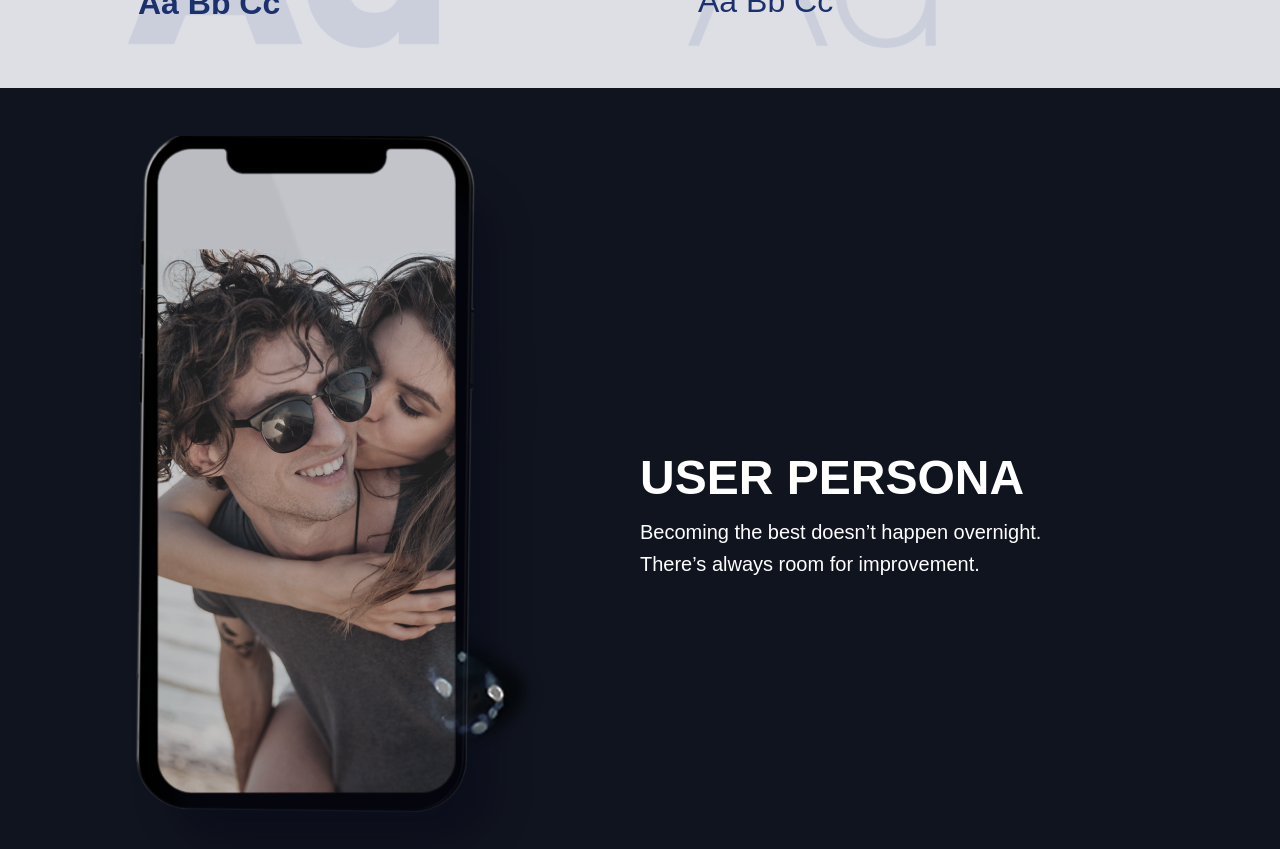
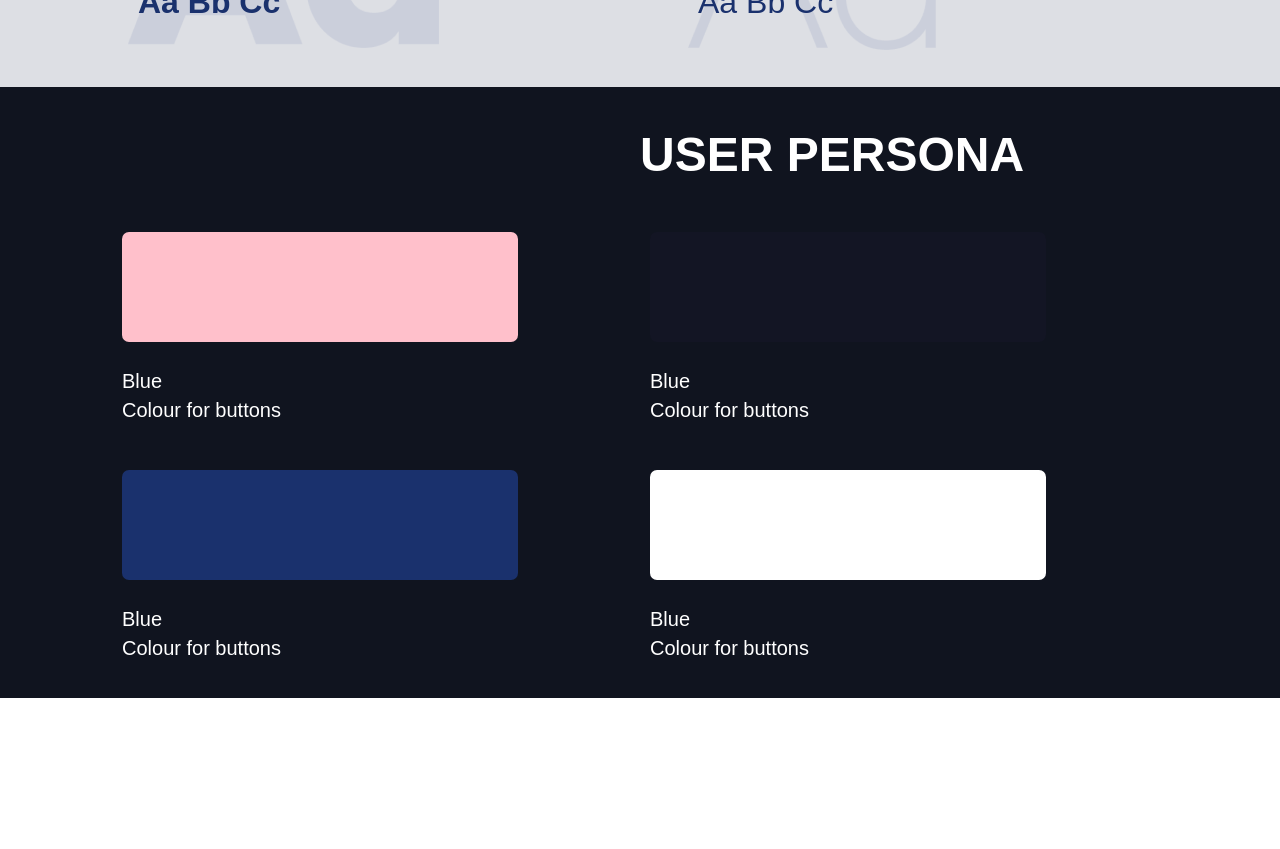
Before and after one commit to szmdm/joanna_starostecka_portfolio, a React (Create React App) app: page /project/Gillette in a window 1280 px wide. Shown: the part 2760-3609 px from the top of the page. After the commit the page ends 3458 px from the top, so only its background shows below. Built offline with nearby package versions, Linux system fonts and the light colour scheme.

Commit message:
gillette project upload

```diff
--- a/src/components/ProjectDone/ProjectDone.js
+++ b/src/components/ProjectDone/ProjectDone.js
@@ -1,6 +1,7 @@
 import React from "react";
 import {
   BiggerContainerGilette,
+  InsideBiggerContainerGilette,
   BCGOne,
   BCGTwo,
   SmallerContainerGilette,
@@ -14,6 +15,9 @@ import {
   BGTitle,
   BGContent,
   SCGImg,
+  ColorContainer,
+  ColorBox,
+  TextBox,
 } from "./projectDoneStyle";
 import BCGOne_1 from "../../assets/projectsDone/pDGillette/IPad_01-1.png";
 import BCGTwo_1 from "../../assets/projectsDone/pDGillette/Gillette_logo_02-1.png";
@@ -34,7 +38,7 @@ const ProjectDoneGilette = () => {
             <img src={BCGOne_1} alt="content presented on tablet" />
           </div>
         </BCGOne>
-        <BCGTwo>
+        <BCGTwo margin="100px 0 100px 0">
           <BGHead width="auto" display="flex">
             <img src={BCGTwo_1} alt="gillette logo" />
             <BGHeadDescription1 textcolor="#fff">
@@ -84,7 +88,7 @@ const ProjectDoneGilette = () => {
             <img src={BCGImg_1} alt="young couple on a smartphone screen" />
           </div>
         </BCGOne>
-        <BCGTwo>
+        <BCGTwo margin="100px 0 100px 0">
           <BGContent>
             <BGTitle textcolor="#fff">
               User persona
@@ -107,7 +111,7 @@ const ProjectDoneGilette = () => {
               <br /> There’s always room for improvement.
             </BGHeadDescription2>
           </BGHead>
-          <BGContent>
+          <BGContent height="200px">
             <SCGImg>
               <img src={SCGImg_4} alt="" height="171px" width="311px" />
             </SCGImg>
@@ -118,7 +122,7 @@ const ProjectDoneGilette = () => {
           </BGContent>
         </SCGOne>
         <SCGThree>
-          <BGContent>
+          <BGContent height="200px">
             <SCGImg>
               <img src={SCGImg_5} alt="" height="175px" width="248px" />
             </SCGImg >
@@ -130,22 +134,46 @@ const ProjectDoneGilette = () => {
         </SCGThree>
       </SmallerContainerGilette>
       <BiggerContainerGilette>
-        <BCGOne>
-          <div className="BCGOneContainer">
-            <img src={BCGImg_1} alt="young couple on a smartphone screen" />
-          </div>
-        </BCGOne>
-        <BCGTwo>
-          <BGContent>
+      <BCGOne />
+      <BCGTwo margin="40px 0 40px 0">
         <BGTitle textcolor="#fff">
           User persona
         </BGTitle>
-            <BGHeadDescription2 textcolor="#fff">
-              Becoming the best doesn’t happen overnight.
-              <br /> There’s always room for improvement.
-            </BGHeadDescription2>
-          </BGContent>
       </BCGTwo>
+        <InsideBiggerContainerGilette>
+          <BCGOne flexDirection="column">
+            <ColorContainer>
+              <ColorBox backgroundColor="pink" />
+              <TextBox textcolor="#fff">
+                Blue
+                <br /> Colour for buttons
+              </TextBox>
+            </ColorContainer>
+            <ColorContainer>
+              <ColorBox backgroundColor="#1a316d" />
+              <TextBox textcolor="#fff">
+                Blue
+                <br /> Colour for buttons
+              </TextBox>
+            </ColorContainer>
+          </BCGOne>
+          <BCGTwo margin="0">
+            <ColorContainer>
+              <ColorBox backgroundColor="#131524" />
+              <TextBox textcolor="#fff">
+                Blue
+                <br /> Colour for buttons
+              </TextBox>
+            </ColorContainer>
+            <ColorContainer>
+              <ColorBox backgroundColor="#fff" />
+              <TextBox textcolor="#fff">
+                Blue
+                <br /> Colour for buttons
+              </TextBox>
+            </ColorContainer>
+          </BCGTwo>
+        </InsideBiggerContainerGilette>
       </BiggerContainerGilette>
     </>
   );
--- a/src/components/ProjectDone/projectDoneStyle.js
+++ b/src/components/ProjectDone/projectDoneStyle.js
@@ -21,6 +21,7 @@ export const BCGOne = styled.div`
   align-items: center;
   justify-content: center;
   width: 50%;
+  flex-direction: ${(props) => props.flexDirection};
 
   .BCGOneContainer {
     margin: 3rem 0.5rem 0 3rem;
@@ -31,7 +32,7 @@ export const BCGOne = styled.div`
   }
 
   @media screen and (max-width: ${mediaSize}) {
-    width: auto;
+    /* width: auto; */
   }
 `;
 
@@ -42,10 +43,9 @@ export const BCGTwo = styled.div`
   flex-direction: column;
   width: 50%;
   height: 100%;
-  margin: 100px 0 100px 0;
+  margin: ${(props) => props.margin};
 
   @media screen and (max-width: ${mediaSize}) {
-    width: auto;
     align-items: center;
     margin: 10px 0 3rem 0;
   }
@@ -115,12 +115,12 @@ export const BGContent = styled.div`
   flex-direction: column;
   margin-top: 50px;
   line-height: 1.6;
+  height: ${(props) => props.height};
 
   @media screen and (max-width: ${mediaSize}) {
     display: block;
     text-align: center;
     align-items: center;
-    max-height: 200px;
   }
 `;
 
@@ -215,3 +215,53 @@ export const BGHeadDescription3 = styled.div`
     top: -130px;
   }
 `;
+
+export const ColorContainer = styled.div`
+  display: flex;
+  align-items: flex-start;
+  justify-content: flex-end;
+  flex-direction: column;
+  height: auto;
+  width: 65%;
+  padding: 10px;
+
+  @media screen and (max-width: ${mediaSize}) {
+  width: 100%;
+  flex-direction: row;
+  align-items: center;
+
+  }
+
+`;
+
+export const ColorBox = styled.div`
+  width: 100%;
+  height: 110px;
+  background: ${(props) => props.backgroundColor};
+  border-radius: 7px;
+`
+
+export const TextBox = styled.div`
+  color: ${(props) => props.textcolor};
+  font-family: futura-pt, sans-serif;
+  font-size: 1.25rem;
+  line-height: 29px;
+  margin: 25px 0 25px 0;
+
+  @media screen and (max-width: ${mediaSize}) {
+    margin-left: 20px;
+  }
+`
+
+export const InsideBiggerContainerGilette = styled.div`
+  display: flex;
+  align-items: center;
+  justify-content: center;
+  flex-wrap: wrap;
+  width: 100%;
+  background: #10141f;
+
+  @media screen and (max-width: ${mediaSize}) {
+    flex-direction: column;
+  }
+`;
```
Lines whose indentation alone changed are shown as unchanged.
